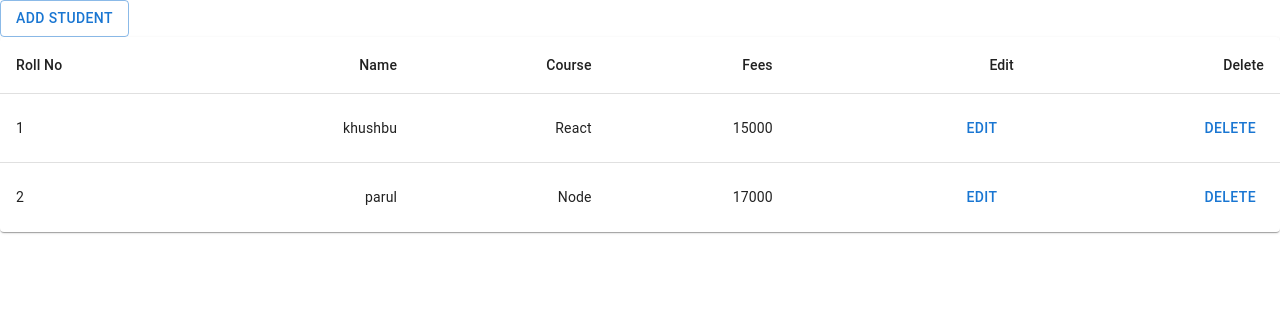
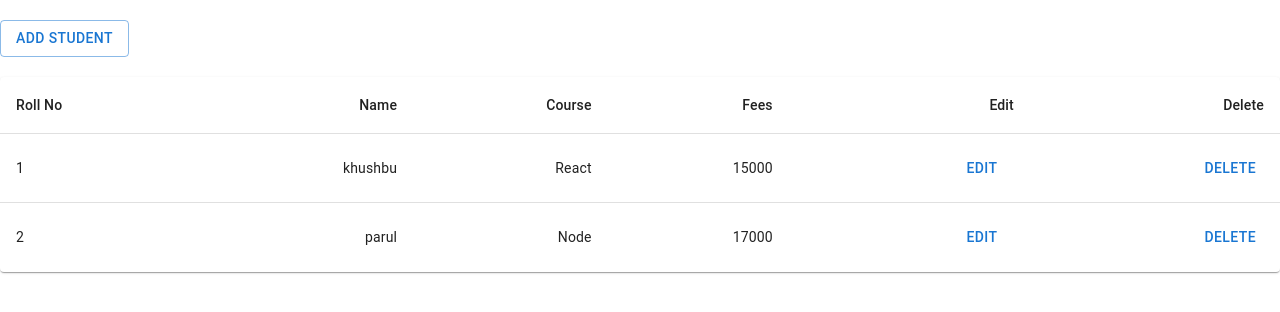
Before and after one commit to khushbu-bamroliya/first_mini_project, a React (Create React App) app: page / in a window 1280 px wide. Shown: the top 312 px of the page. Built offline with nearby package versions, Linux system fonts and the light colour scheme.

Commit message:
some work on update operation

```diff
--- a/src/Components/Dashboard.js
+++ b/src/Components/Dashboard.js
@@ -1,4 +1,4 @@
-import React, {  useEffect,useState} from "react";
+import React, { useEffect, useState } from "react";
 import Button from "@mui/material/Button";
 import {
   Table,
@@ -10,55 +10,71 @@ import {
   Paper,
 } from "@mui/material";
 import ModelView from "../SubComponents/model";
-
+import EditBtn from '../SubComponents/editBtn'
 
 //blooklist
 
 function DashBoard() {
 
-  const [data,setData]=useState([
+  const [data, setData] = useState([
     { id: 1, name: "khushbu ", course: "React", fees: 15000 },
     { id: 2, name: "parul ", course: "Node", fees: 17000 },
   ])
 
+  let tfValue=true;
 
+  const tVal=(tf)=>{
+    console.log("t f val", tf);
+    tfValue=tf;
+  }
+
+  const updatedData={
+    id:'',
+    name:'',
+    course:'',
+    fees:''
+  }
 
   const editStudent = (editId) => {
-    console.log('edited data',editId);
-
-    const items = data.map((item)=>{
-      if(item.id == editId){
-        console.log(item.name);
+    console.log('edited data', tfValue);
+     const items = data.map((item) => {
+      if (item.id === editId) {
+        updatedData.id=editId;
+        updatedData.name=item.name;
+        updatedData.course=item.course;
+        updatedData.fees=item.fees;
+        console.log(updatedData);
       }
     });
+    tfValue();
 
   };
 
   const deleteStudent = (itemId) => {
-    console.log("Deleted",itemId);
+    console.log("Deleted", itemId);
 
-       const items = data.filter(item => item.id !== itemId);
-       console.log(items)
+    const items = data.filter(item => item.id !== itemId);
+    console.log(items)
 
-       setData(items)
+    setData(items)
 
   };
 
-  const handleData = (et) =>{
+  const handleData = (et) => {
     console.log("ttt", et);
+    setData([...data, et]);
+  }
 
-    setData([...data,et]);
 
-  }
 
   useEffect(() => {
     setData(...[data])
   }, []);
 
-console.log("data",data);
+  console.log("data", data);
   return (
     <div>
-      <ModelView value={data} setDataFun={handleData}/>
+      <ModelView value={data} setDataFun={handleData} editFun={tVal} upData={updatedData}/>
       <TableContainer component={Paper}>
         <Table sx={{ minWidth: 650 }} aria-label="simple table">
           <TableHead>
@@ -73,7 +89,6 @@ console.log("data",data);
           </TableHead>
           <TableBody>
             {data.map((row) => (
-
               <TableRow
                 key={row.id}
                 sx={{ "&:last-child td, &:last-child th": { border: 0 } }}
@@ -84,12 +99,12 @@ console.log("data",data);
                 <TableCell align="right">{row.name}</TableCell>
                 <TableCell align="right">{row.course}</TableCell>
                 <TableCell align="right">{row.fees}</TableCell>
-
                 <TableCell align="right">
-                  <Button  onClick={()=>editStudent(row.id)} >Edit</Button>
+                  {/* <Button onClick={() => editStudent()} >Edit</Button> */}
+                  <EditBtn editFun={()=>editStudent(row.id)}/>
                 </TableCell>
                 <TableCell align="right">
-                  <Button onClick={()=>deleteStudent(row.id)}>Delete</Button>
+                  <Button onClick={() => deleteStudent(row.id)}>Delete</Button>
                 </TableCell>
               </TableRow>
             ))}
--- /dev/null
+++ b/src/SubComponents/addBtn.js
@@ -0,0 +1,13 @@
+import React from 'react';
+import Button from "@mui/material/Button";
+
+function ButtonView(props){
+    return (
+        <div>
+            <Button variant="outlined" onClick={props.handleOpen}>
+                Add Student
+            </Button>
+        </div>
+    )
+}
+export default ButtonView;
--- /dev/null
+++ b/src/SubComponents/editBtn.js
@@ -0,0 +1,11 @@
+import React from 'react';
+import Button from "@mui/material/Button";
+
+function EditBtn(props){
+    return (
+        <div>
+           <Button onClick={props.editFun} >Edit</Button>
+        </div>
+    )
+}
+export default EditBtn;
--- a/src/SubComponents/model.js
+++ b/src/SubComponents/model.js
@@ -2,8 +2,8 @@ import Box from "@mui/material/Box";
 import Button from "@mui/material/Button";
 import TextField from "@mui/material/TextField";
 import Modal from "@mui/material/Modal";
-import React, { useState, useEffect } from "react";
-
+import React, { useEffect, useState, } from "react";
+import ButtonView from "./addBtn";
 
 
 const style = {
@@ -18,22 +18,42 @@ const style = {
   p: 4,
 };
 
+
+
 function ModelView(props) {
+
   let Totaldata = [...props.value];
-//   const [data, setData] = useState(Totaldata);
-
-  // useEffect(() => {
-  //   console.log('****'+Totaldata)
-  // }, []);
-
+  const updata = props.upData;
   const [allValues, setAllValues] = useState({
     id: "",
-    name: "",
+    name: '',
     course: "",
     fees: "",
   });
+
+  useEffect(() => {
+
+  })
+
+
+
+
   const changeHandler = (e) => {
+
+
+    console.log(updata);
+
+    // if(e.target.name!=''){
+    //   console.log('ok')
+
     setAllValues({ ...allValues, [e.target.name]: e.target.value });
+    // }
+    // else if(e.target.name=='' &&  e.target.id==updata.id){
+    //   console.log('not ok')
+    // setAllValues({name: updata.name,
+    // });
+
+    // }
   };
 
   const [open, setOpen] = React.useState(false);
@@ -41,22 +61,35 @@ function ModelView(props) {
 
   const handleClose = () => {
 
+
+
+
+
     Totaldata.push(allValues);
+
 
     // setData(Totaldata);
     console.log(Totaldata);
     console.log(allValues);
 
-    props.setDataFun(allValues)
+
+    props.setDataFun(allValues);
 
     setOpen(false);
   };
 
+
+
+  props.editFun(handleOpen);
+
   return (
     <div>
-      <Button variant="outlined" onClick={handleOpen}>
+      {/* <Button variant="outlined" onClick={handleOpen}>
         Add Student
-      </Button>
+      </Button> */}
+      <br />
+      <ButtonView handleOpen={handleOpen} />
+      <br />
       <Modal
         open={open}
         onClose={handleClose}
@@ -67,6 +100,7 @@ function ModelView(props) {
           <h2>Add Student Details</h2>
           <TextField
             id="id"
+            value={(allValues.id == '') ? updata.id : allValues.id}
             name="id"
             label="Enter Roll No"
             variant="standard"
@@ -75,6 +109,7 @@ function ModelView(props) {
           <br />
           <TextField
             id="name"
+            value={(allValues.name == '') ? updata.name : allValues.name}
             name="name"
             label="Enter Name"
             variant="standard"
@@ -83,6 +118,7 @@ function ModelView(props) {
           <br />
           <TextField
             id="course"
+            value={(allValues.course == '') ? updata.course : allValues.course}
             name="course"
             label="Enter Course"
             variant="standard"
@@ -91,6 +127,7 @@ function ModelView(props) {
           <br />
           <TextField
             id="fees"
+            value={(allValues.fees == '') ? updata.fees : allValues.fees}
             name="fees"
             label="Enter Fees"
             variant="standard"
@@ -103,7 +140,7 @@ function ModelView(props) {
           </Button>
         </Box>
       </Modal>
-      {/* <DashBoard onClick={handleClose}/> */}
+
     </div>
   );
 }
```
Also changed, not shown: src/SubComponents/deleteModel.js (deleted).
